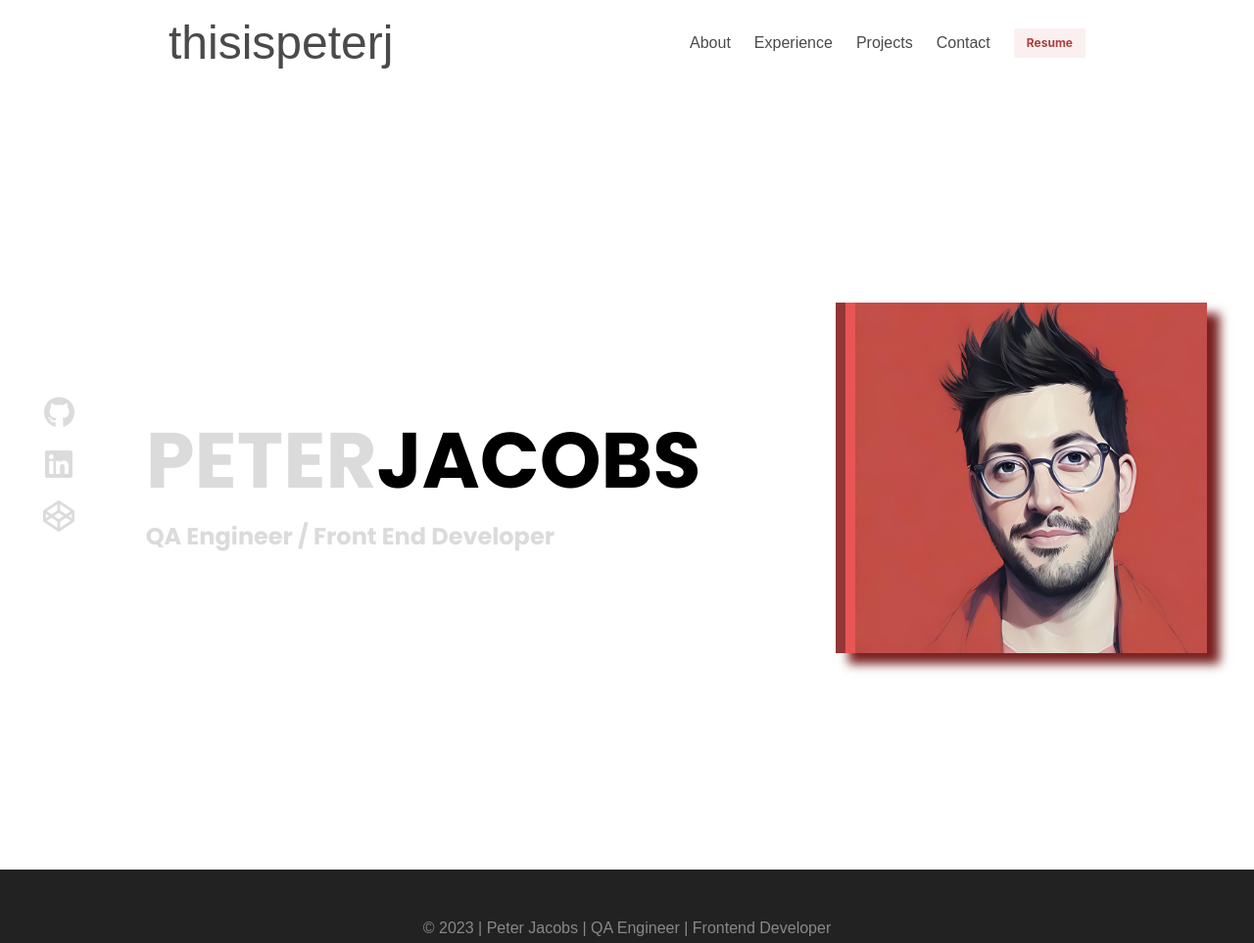
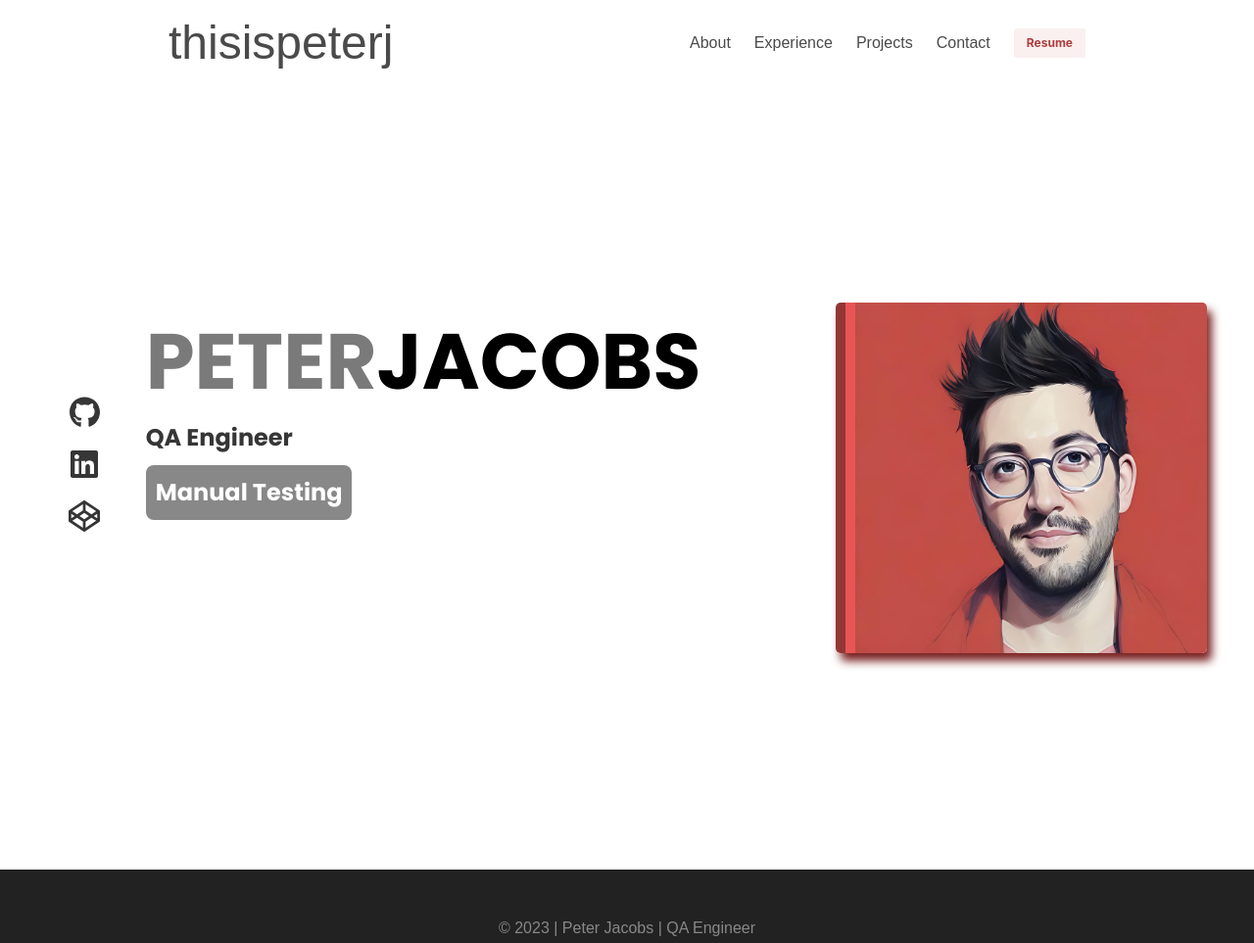
Before and after one commit to thisispeterj/personal-site, a Gatsby site: page / in a window 1280 px wide. Shown: the whole page at 98% size. Built offline with nearby package versions, Linux system fonts and the light colour scheme; Gatsby itself is replaced by a stand-in of ours.

Commit message:
Updates to the footer, changes to the index page incuding dynamic title

```diff
--- a/src/components/Footer/index.js
+++ b/src/components/Footer/index.js
@@ -4,10 +4,7 @@ const Footer = () => {
   return (
     <footer className="footer">
       <div className="content has-text-centered">
-        <p>
-          &copy; {new Date().getFullYear()} | Peter Jacobs | QA Engineer |
-          Frontend Developer
-        </p>
+        <p>&copy; {new Date().getFullYear()} | Peter Jacobs | QA Engineer</p>
       </div>
     </footer>
   )
--- a/src/pages/index.js
+++ b/src/pages/index.js
@@ -1,4 +1,5 @@
 import * as React from 'react'
+import { useState, useEffect } from 'react'
 import Layout from '../layouts/'
 import '../styles/global.scss'
 import Seo from '../components/seo'
@@ -10,6 +11,8 @@ import {
   faCodepen,
 } from '@fortawesome/free-brands-svg-icons'
 import { graphql } from 'gatsby'
+
+const qaRoles = ['Test Automation', 'Manual Testing', 'Performance Testing']
 
 export const query = graphql`
   query {
@@ -23,16 +26,26 @@ export const query = graphql`
 
 const IndexPage = ({ data }) => {
   const image = getImage(data.file)
+  const [currentRoleIndex, setCurrentRoleIndex] = useState(0)
+
+  useEffect(() => {
+    const intervalId = setInterval(() => {
+      setCurrentRoleIndex((prevIndex) => (prevIndex + 1) % qaRoles.length)
+    }, 3000)
+    return () => clearInterval(intervalId)
+  }, [])
+
   return (
     <Layout>
-      <section className="hero home-primary has-text-grey-lighter">
+      <section className="hero has-text-grey-darker is-fullheight">
         <div className="hero-head"></div>
-        <div className="hero-body columns is-vcentered">
-          <div className="column is-1">
+        <div className="hero-body">
+          <div className="columns">
+            <div className="column is-1 is-flex is-justify-content-center is-align-items-center">
               <ul>
                 <li className="mb-5">
                   <a href="https://github.com/thisispeterj">
-                  <span className="icon fa-2xl has-text-grey-lighter">
+                    <span className="icon fa-2xl has-text-grey-darker">
                       <FontAwesomeIcon icon={faGithub} />
                     </span>
                   </a>
@@ -42,14 +55,14 @@ const IndexPage = ({ data }) => {
                     href="https://www.linkedin.com/in/thisispeterj/"
                     className="is-link"
                   >
-                  <span className="icon fa-2xl has-text-grey-lighter shake">
+                    <span className="icon fa-2xl has-text-grey-darker">
                       <FontAwesomeIcon icon={faLinkedin} />
                     </span>
                   </a>
                 </li>
                 <li className="mb-5">
                   <a href="https://codepen.io/thisispeterj" className="is-link">
-                  <span className="icon fa-2xl has-text-grey-lighter shake">
+                    <span className="icon fa-2xl has-text-grey-darker">
                       <FontAwesomeIcon icon={faCodepen} />
                     </span>
                   </a>
@@ -57,10 +70,13 @@ const IndexPage = ({ data }) => {
               </ul>
             </div>
             <div className="column is-7 hero-title">
-            <h1>
-              Peter<span>Jacobs</span>
+              <h1 className="has-text-grey">
+                PETER<span>JACOBS</span>
               </h1>
-            <h2>QA Engineer / Front End Developer</h2>
+              <h2>QA Engineer</h2>
+              <h2 key={currentRoleIndex} className="animated-role">
+                {qaRoles[currentRoleIndex]}
+              </h2>
             </div>
             <div className="column is-4">
               <GatsbyImage
@@ -70,6 +86,8 @@ const IndexPage = ({ data }) => {
               />
             </div>
           </div>
+        </div>
+        <div className="hero-foot"></div>
       </section>
     </Layout>
   )
--- a/src/styles/custom.scss
+++ b/src/styles/custom.scss
@@ -20,6 +20,38 @@ i {
 // Colors
 $fire-red: #bf4949;
 $primary: $fire-red;
+
+// Animation
+@keyframes slideInRight {
+  0% {
+    transform: translateY(100%);
+    opacity: 0;
+  }
+  100% {
+    transform: translateY(0);
+    opacity: 1;
+  }
+}
+@keyframes fadeIn {
+  from {
+    opacity: 0;
+  }
+  to {
+    opacity: 1;
+  }
+}
+h2.animated-role {
+  margin-top: 10px;
+  color: #fff;
+  display: inline-block;
+  padding: 10px;
+  background-color: #888;
+  border-radius: 8px;
+}
+.animated-role {
+  animation: fadeIn 1s ease-in;
+}
+
 // Navigation
 #navbar-logo:hover {
   color: $fire-red;
@@ -32,10 +64,6 @@ $primary: $fire-red;
   color: $fire-red;
 }
 // Home Page
-.home-primary {
-  height: 100vh;
-}
-
 .hero-title h1 {
   font-size: 5rem;
   text-transform: uppercase;
@@ -46,12 +74,15 @@ $primary: $fire-red;
 .hero-title h2 {
   font-size: 1.5rem;
 }
-
+.animated-role {
+  font-size: 2rem;
+}
 .hero-portrait {
   border-left-color: #e85555;
   border-left-style: groove;
   border-left-width: 20px;
-  box-shadow: 13px 11px 10px #792020;
+  box-shadow: 5px 8px 10px #792020;
+  border-radius: 5px;
 }
 
 // About Page
```
Lines whose indentation alone changed are shown as unchanged.
